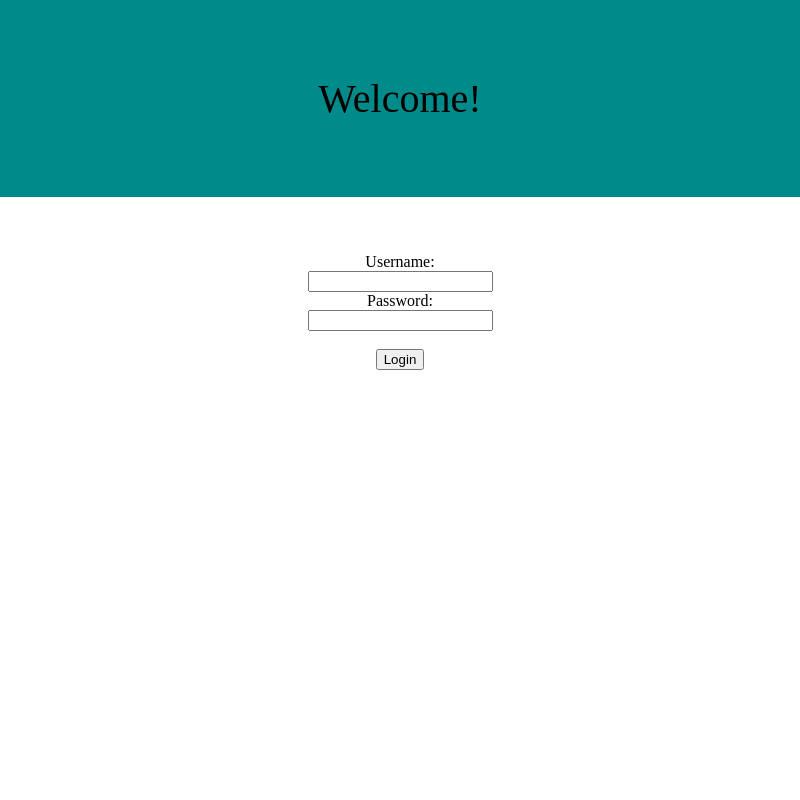
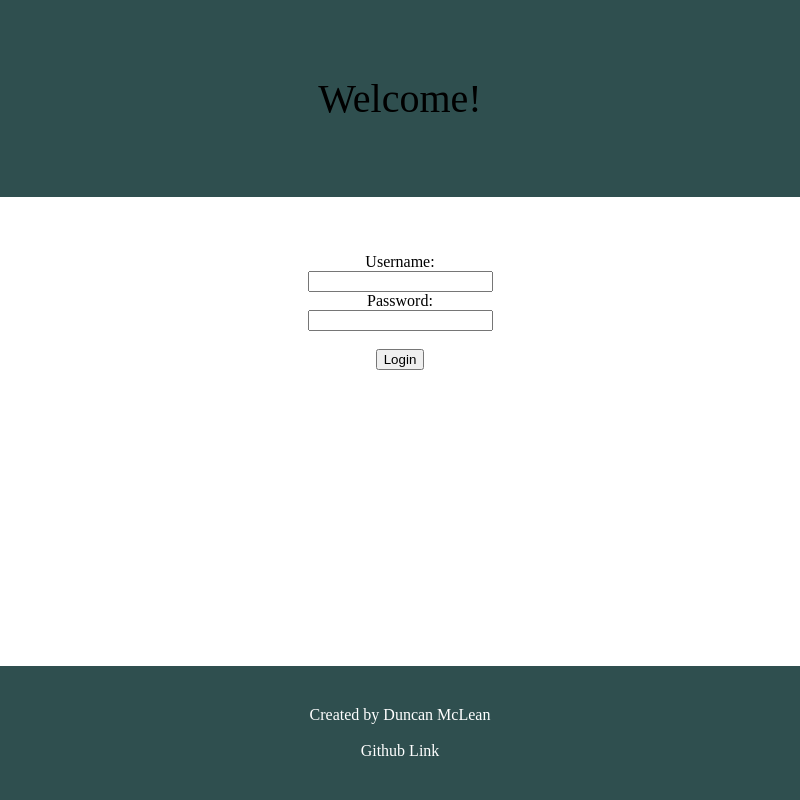
Before and after one commit to DuncanMcLean/calendarElectron, an Electron app: page client/views/index.html in a window 800 px wide. Drawn offline with Linux system fonts and the light colour scheme.

Commit message:
Login page fixed

```diff
--- a/client/public/css/index.css
+++ b/client/public/css/index.css
@@ -1,10 +1,12 @@
 body{
     margin: 0;
     padding: 0;
+    width: 100%;
 }
 
 #headerBackground{
-    background-color: darkcyan;
+    width: 100%;
+    background-color: darkslategrey;
 }
 
 #headerContent{
@@ -18,3 +20,30 @@ body{
     padding-top: 7%;
     text-align: center;
 }
+
+#footerBackground{
+    bottom: 0;
+    position: absolute;
+    width: 100%;
+    padding-top: 5%;
+    justify-content: center;
+    display: flex;
+    background-color: darkslategrey;
+}
+
+#footerContent{
+    width: 100%;
+    text-align: center;
+    color: white;
+    padding-bottom: 5%;
+}
+
+#githubLink{
+    color: white;
+    text-decoration: none;
+}
+
+#githubLink :hover{
+    color: black;
+    background-color: white;
+}
--- a/client/views/index.html
+++ b/client/views/index.html
@@ -19,6 +19,15 @@
         <input type="submit" value="Login">
     </form>
 
+    <footer id="footerBackground">
+        <div id="footerContent">
+            Created by Duncan McLean
+            <br><br>
+            <a id="githubLink" href="https://github.com/DuncanMcLean/calendarElectron">Github Link</a>
+        </div>
+    </footer>
+
+
 </body>
 <script src="../public/js/index.js"></script>
 </html>
```
